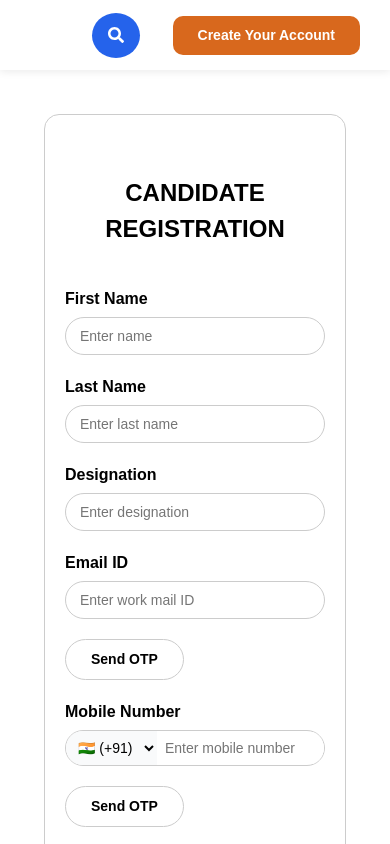
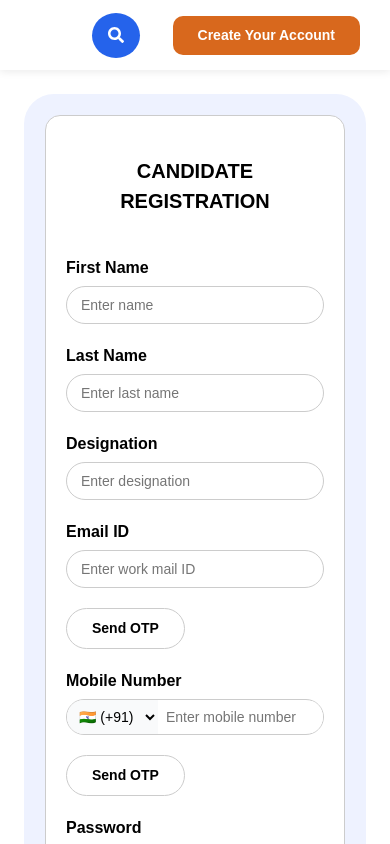
Before and after one commit to Akil-FD/react-optima, a React (Vite) app: page /register in a window 390 px wide. Shown: the top 844 px of the page. Built offline with nearby package versions, Linux system fonts and the light colour scheme.

Commit message:
Home layout design changes

```diff
--- a/src/app/routes.tsx
+++ b/src/app/routes.tsx
@@ -19,10 +19,10 @@ const AppRoutes = () => {
     return (
         <BrowserRouter>
             <Routes>
-                <Route path="/" element={<Navigate to="/register" replace />} />
-                <Route path="/register" element={<Registration />} />
+                <Route path="/" element={<Navigate to={PATH.REGISTER} replace />} />
+                <Route path={PATH.REGISTER} element={<Registration />} />
                 <Route
-                    path="/dashboard"
+                    path={PATH.DASHBOARD}
                     element={
                         <ProtectedRoute>
                             <DashboardHome />
--- /dev/null
+++ b/src/components/layout/HomeLayout.tsx
@@ -0,0 +1,14 @@
+import Header from "./Header";
+
+export default function HomeLayout({ children }: { children: React.ReactNode }) {
+    return (
+        <div className="dashboard-layout">
+            <Header />
+            <main className="main">
+                <div className="auth-layout">
+                    {children}
+                </div>
+            </main>
+        </div>
+    );
+}
--- a/src/features/auth/pages/registration.tsx
+++ b/src/features/auth/pages/registration.tsx
@@ -15,8 +15,8 @@ import Dialog from "../../../components/ui/Dialog/Dialog";
 import { useAppDispatch, useAppSelector } from "../../../store/hooks";
 import { registerUser } from "../../../store/auth/auth.thunk";
 import { ENV } from "../../../config/env";
-import DashboardLayout from "../../../components/layout/DashboardLayout";
 import { Controller, useForm, useWatch } from "react-hook-form";
+import HomeLayout from "../../../components/layout/HomeLayout";
 
 
 const countries: CountryOption[] = [
@@ -272,7 +272,7 @@ function Registration() {
 
 
     return (
-        <DashboardLayout>
+        <HomeLayout>
             <div className="home-layout">
                 <h1>CANDIDATE REGISTRATION</h1>
                 <div className="register-container">
@@ -494,7 +494,7 @@ function Registration() {
                     </form>
                 </div>
             </div>
-        </DashboardLayout>
+        </HomeLayout>
     );
 }
 
--- a/src/styles/global.css
+++ b/src/styles/global.css
@@ -677,6 +677,15 @@ input[type="checkbox"] {
 
 /* Mobile */
 @media (max-width: 480px) {
+    .home-layout h1 {
+        font-size: var(--font-size-xl);
+        margin-top: 20px;
+    }
+
+    .auth-layout {
+        margin: 0;
+        padding: 1px;
+    }
 
     .form-container {
         display: flex;
@@ -719,6 +728,11 @@ input[type="checkbox"] {
 /* Desktop Layout */
 @media (min-width: 768px) {
 
+    .parent-input-container {
+        flex-wrap: wrap;
+        gap: 20px;
+    }
+
     .auth-card {
         padding: 24px;
     }
```
Also changed, not shown: src/app/providers/AppProviders.tsx (deleted, +0 -7 lines).
